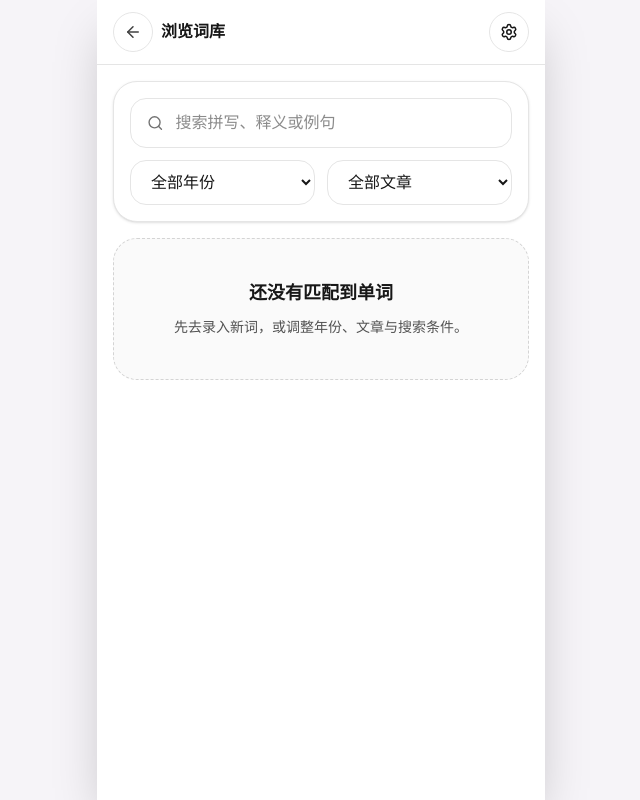
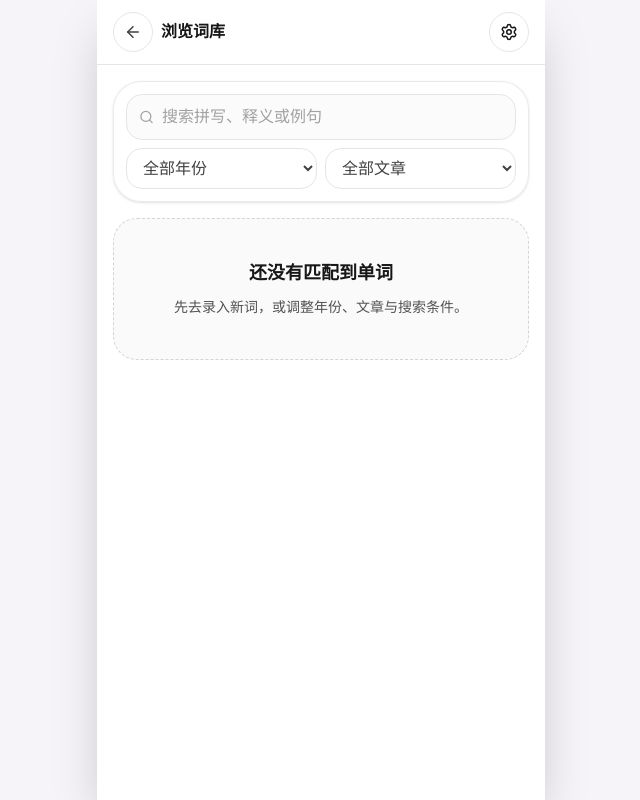
Before and after one commit to liquidcrystal777/AI_nk, a Next.js app: page /browse in a window 1280 px wide. Shown: the whole page, without its empty margins (319-959 px from the left). Built offline with nearby package versions, Linux system fonts and the light colour scheme.

Commit message:
feat: compact browse filter toolbar

```diff
--- a/components/browse/browse-search-bar.tsx
+++ b/components/browse/browse-search-bar.tsx
@@ -12,22 +12,22 @@ type BrowseSearchBarProps = {
 
 export function BrowseSearchBar({ filters, years, sourceTextIds, onChange }: BrowseSearchBarProps) {
   return (
-    <div className="space-y-3 rounded-3xl border border-neutral-200 bg-white p-4 shadow-sm">
-      <label className="flex items-center gap-3 rounded-2xl border border-neutral-200 px-4 py-3">
-        <Search size={18} className="text-neutral-500" />
+    <div className="space-y-2 rounded-[1.75rem] border border-neutral-200/80 bg-white/90 p-3 shadow-sm backdrop-blur-sm">
+      <label className="flex items-center gap-2 rounded-2xl border border-neutral-200 bg-neutral-50/70 px-3 py-2.5">
+        <Search size={16} className="text-neutral-400" />
         <input
           value={filters.keyword}
           onChange={(event) => onChange({ ...filters, keyword: event.target.value })}
           placeholder="搜索拼写、释义或例句"
-          className="w-full bg-transparent text-sm outline-none"
+          className="w-full bg-transparent text-sm text-neutral-700 outline-none placeholder:text-neutral-400"
         />
       </label>
 
-      <div className="grid grid-cols-2 gap-3">
+      <div className="grid grid-cols-2 gap-2">
         <select
           value={filters.year}
           onChange={(event) => onChange({ ...filters, year: event.target.value })}
-          className="rounded-2xl border border-neutral-200 px-4 py-3 text-sm outline-none"
+          className="rounded-2xl border border-neutral-200 bg-white px-3 py-2.5 text-sm text-neutral-700 outline-none"
         >
           <option value="">全部年份</option>
           {years.map((year) => (
@@ -40,7 +40,7 @@ export function BrowseSearchBar({ filters, years, sourceTextIds, onChange }: Bro
         <select
           value={filters.sourceTextId}
           onChange={(event) => onChange({ ...filters, sourceTextId: event.target.value })}
-          className="rounded-2xl border border-neutral-200 px-4 py-3 text-sm outline-none"
+          className="rounded-2xl border border-neutral-200 bg-white px-3 py-2.5 text-sm text-neutral-700 outline-none"
         >
           <option value="">全部文章</option>
           {sourceTextIds.map((sourceTextId) => (
```
